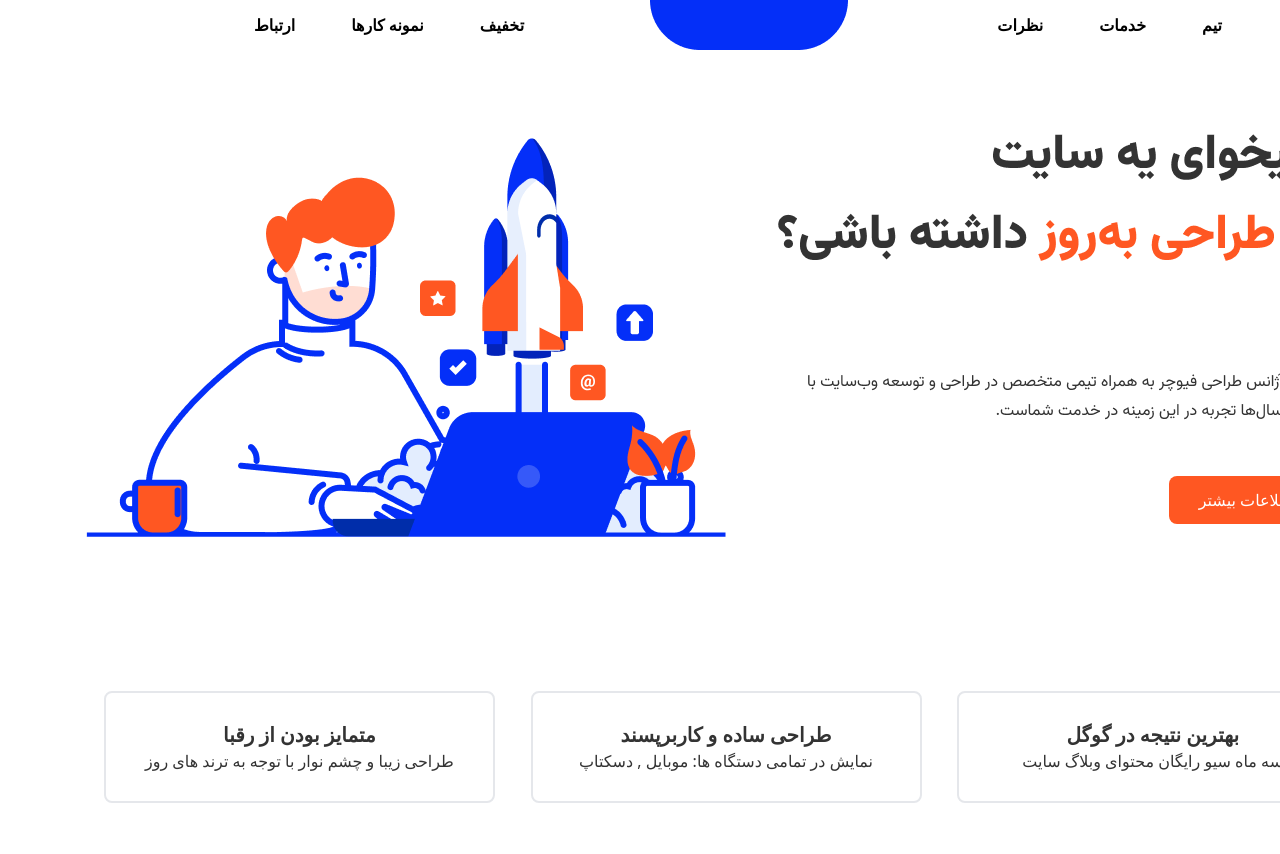
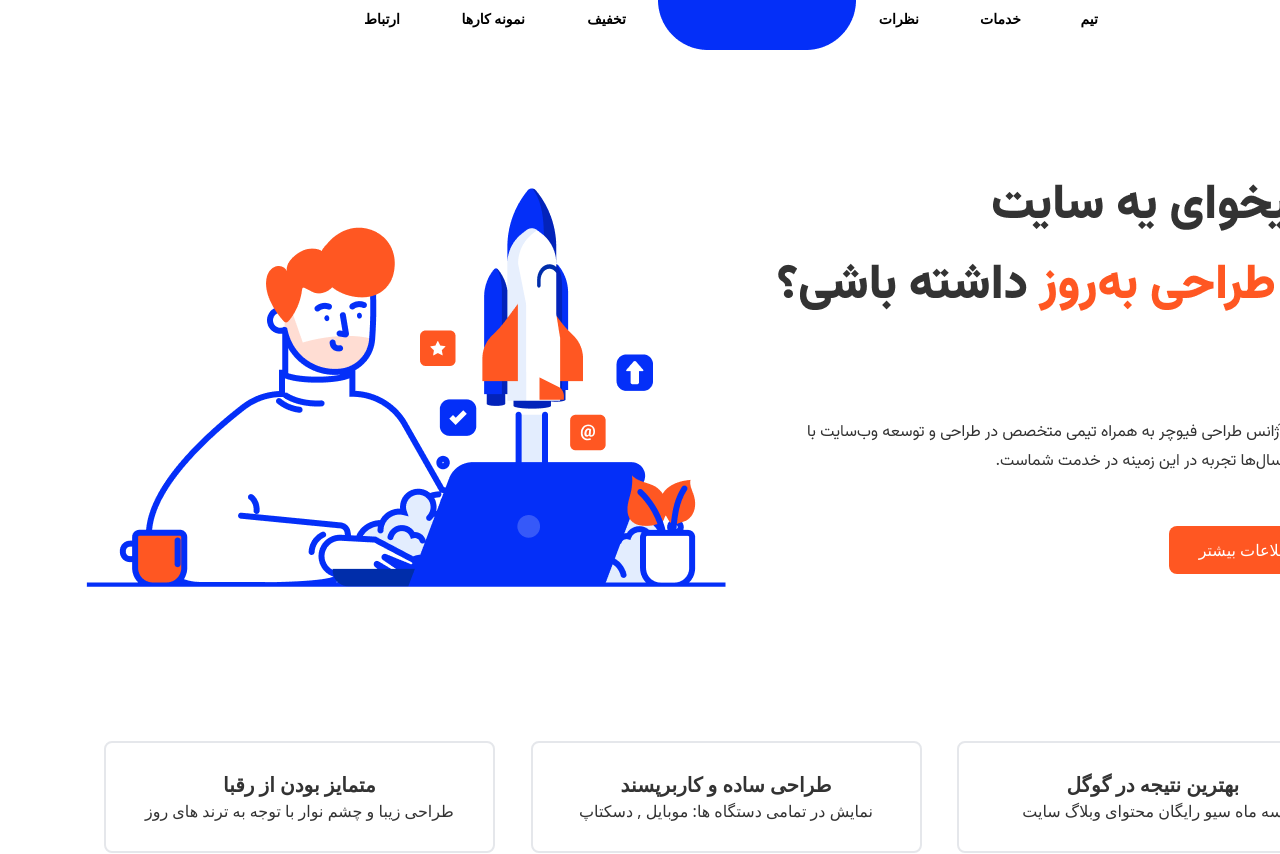
Before and after one commit to Mohmdparsa/digital-marketing, a React (Create React App) app: page / in a window 1280 px wide. Shown: the top 854 px of the page. Built offline with nearby package versions, Linux system fonts and the light colour scheme.

Commit message:
refactor(Navbar.jsx): improve responsiveness

```diff
--- a/src/components/header/Navbar.jsx
+++ b/src/components/header/Navbar.jsx
@@ -1,48 +1,55 @@
 import { useState } from "react";
 import Rectangle from "../../assets/headerImage/Rectangle.png";
 import { GiHamburgerMenu } from "react-icons/gi";
+
 const Navbar = () => {
   const [isOpen, setIsOpen] = useState(false);
+
   return (
-    <>
-      <nav className="fixed top-0 left-0 right-0 bg-white z-50">
-        <div className="container mx-auto flex justify-between items-center">
+    <div className="flex justify-center w-full">
+      <nav className="bg-white z-50 w-[744px] h-[50px] flex items-center justify-center">
+        <div className="flex justify-between items-center w-full h-full">
           <button
             onClick={() => setIsOpen(!isOpen)}
-            className="md:hidden focus:outline-none mr-6 mt-6"
+            className="md:hidden focus:outline-none mr-6"
           >
             <GiHamburgerMenu className="w-6 h-6" />
           </button>
-          <div className="text-white font-semibold space-x-6 mr-10 lg:mr-36 hidden md:flex justify-end gap-8">
-            <a href="#" className="text-black hover:text-gray-300 ml-6">
+
+          <div className="flex items-center justify-center">
+            <div className="text-white font-semibold space-x-6 hidden md:flex gap-8">
+              <a href="#" className="text-black hover:text-gray-300 ml-6 w-[21px] h-[32px] text-sm">
                 تیم
               </a>
-            <a href="#" className="text-black hover:text-gray-300">
+              <a href="#" className="text-black hover:text-gray-300 w-[46px] h-[32px] text-sm">
                 خدمات
               </a>
-            <a href="#" className="text-black hover:text-gray-300">
+              <a href="#" className="text-black hover:text-gray-300 w-[39px] h-[32px] text-sm">
                 نظرات
               </a>
             </div>
-
-          <div className="hidden justify-center items-center md:flex">
-            <img src={Rectangle} alt="Logo" className=" object-contain" />
           </div>
 
-          <div className="space-x-6 ml-10 lg:ml-36  font-bold hidden md:flex justify-end gap-8">
-            <a href="#" className="text-black hover:text-gray-300 ml-6">
+          <div className="flex">  <div className="hidden md:block justify-center items-center w-[198px]">
+            <img src={Rectangle} alt="Logo" className="object-contain h-[50px] " />
+          </div></div>
+
+
+
+          <div className="hidden md:flex space-x-6 ml-10 font-bold justify-end gap-8">
+            <a href="#" className="text-black hover:text-gray-300 ml-6 mr-[2rem] w-[45px] h-[32px] text-sm">
               تخفیف
             </a>
-            <a href="#" className="text-black hover:text-gray-300">
+            <a href="#" className="text-black hover:text-gray-300 w-[69px] h-[32px] text-sm">
               نمونه کارها
             </a>
-            <a href="#" className="text-black hover:text-gray-300">
+            <a href="#" className="text-black hover:text-gray-300 w-[35px] h-[32px] text-sm">
               ارتباط
             </a>
           </div>
         </div>
       </nav>
-    </>
+    </div>
   );
 };
 
```
Lines whose indentation alone changed are shown as unchanged.
